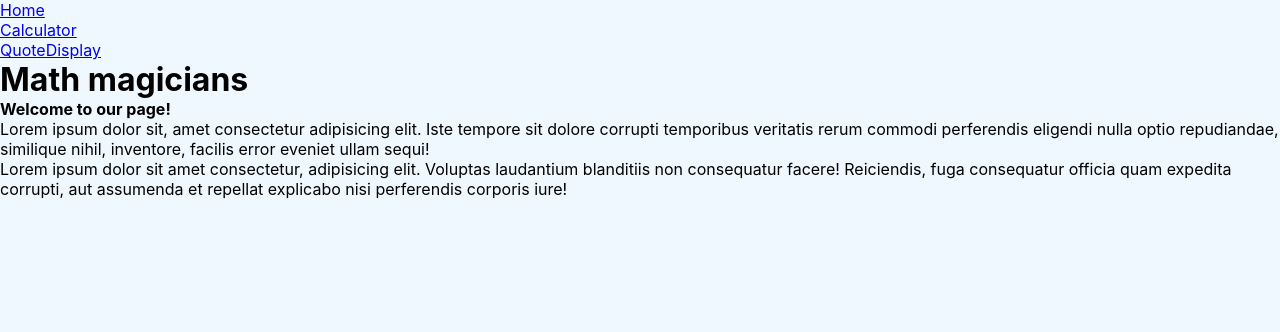
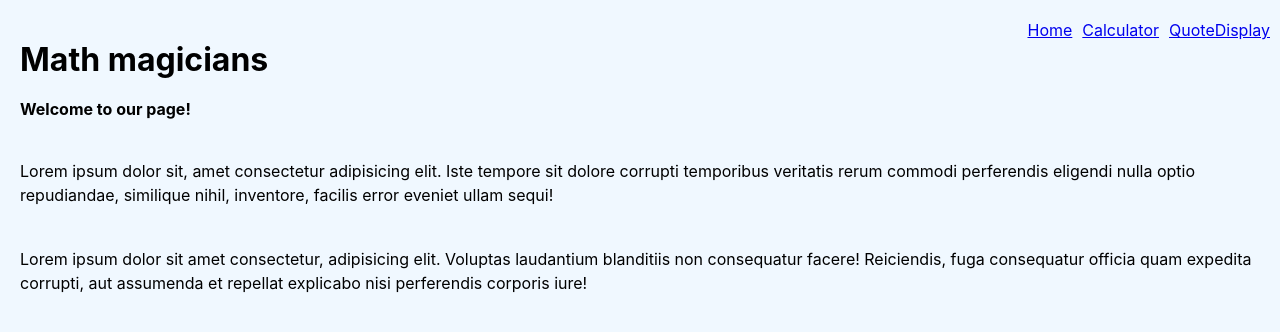
Before and after one commit to Umuhan/calculator-app, a React (Create React App) app: page / in a window 1280 px wide. Shown: the top 332 px of the page. Built offline with nearby package versions, Linux system fonts and the light colour scheme.

Commit message:
Update satyle.css files

```diff
--- a/src/styles.css
+++ b/src/styles.css
@@ -69,3 +69,33 @@ button {
 .zero {
   grid-column: span 2;
 }
+
+.Container {
+  padding-left: 40px;
+  padding-top: 70px;
+}
+
+.math-magic {
+  padding-left: 20px;
+}
+
+.lorem {
+  line-height: 1.5;
+  padding: 20px;
+}
+
+.heading {
+  padding: 20px;
+}
+
+.pages li {
+  list-style: none;
+  padding-right: 10px;
+  padding-top: 20px;
+}
+
+.pages {
+  display: flex;
+  justify-content: end;
+  align-content: center;
+}
```
